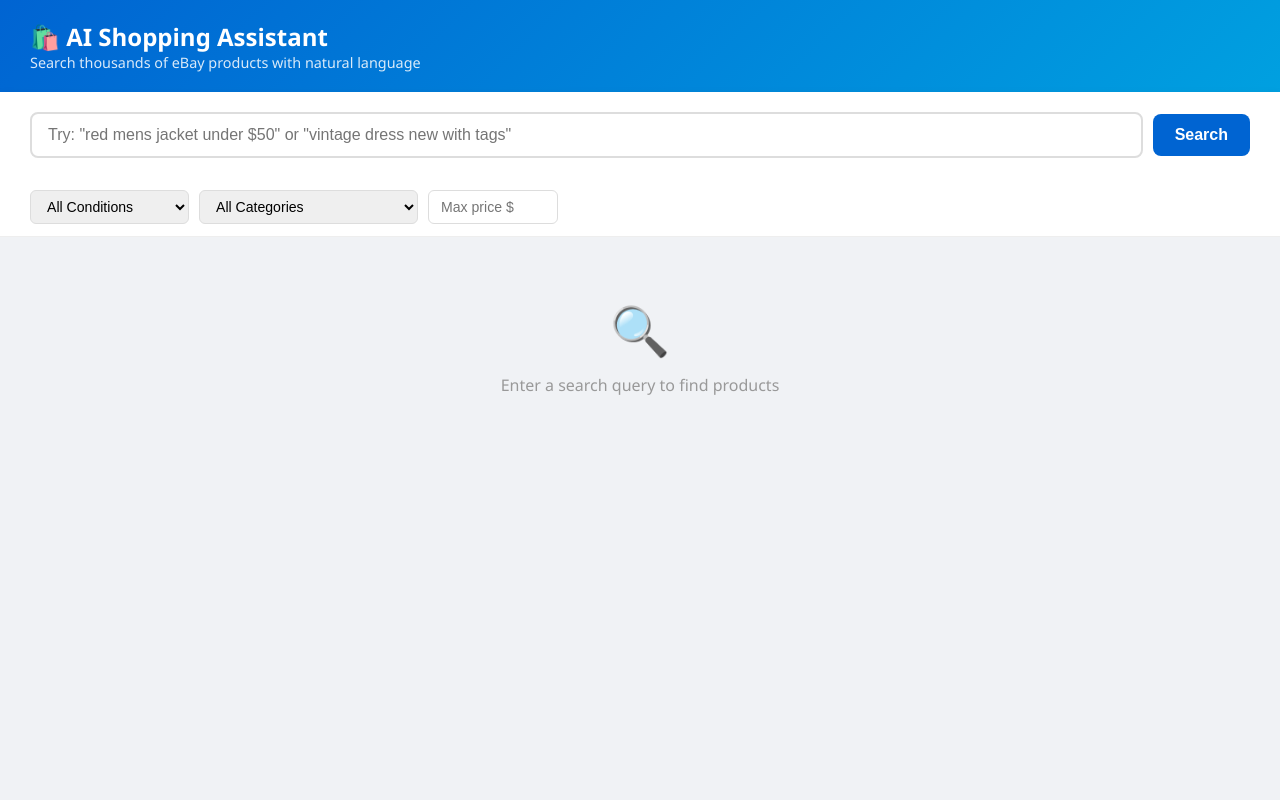
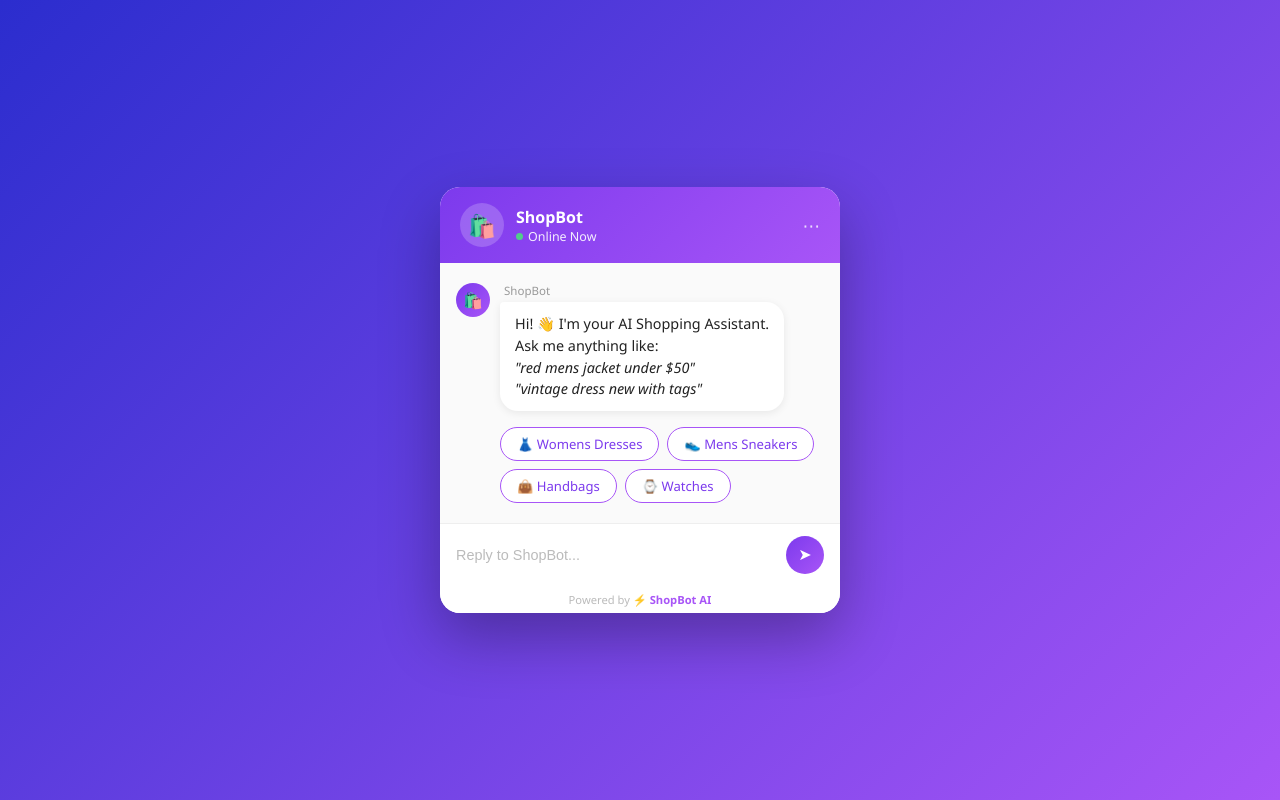
Before and after one commit to imranrafique9898-stack/ecommerce-dashboard, a Flask app: template assistant/templates/index.html in a window 1280 px wide. Run offline with Flask 3, Linux system fonts and the light colour scheme; the template is opened without the code that fills it, so the values that code supplies are empty.

Commit message:
Redesign: chat bubble UI with product cards and Buy Now links

```diff
--- a/assistant/templates/index.html
+++ b/assistant/templates/index.html
@@ -1,183 +1,366 @@
 <!DOCTYPE html>
 <html lang="en">
 <head>
-  <meta charset="UTF-8" />
+  <meta charset="UTF-8"/>
   <meta name="viewport" content="width=device-width, initial-scale=1.0"/>
-  <title>AI Shopping Assistant</title>
+  <title>ShopBot</title>
   <style>
     * { box-sizing: border-box; margin: 0; padding: 0; }
-    body { font-family: 'Segoe UI', sans-serif; background: #f0f2f5; color: #222; }
 
-    header {
-      background: linear-gradient(135deg, #0064d2, #00a0e0);
-      color: white; padding: 20px 30px;
-      display: flex; align-items: center; gap: 14px;
+    body {
+      min-height: 100vh;
+      background: linear-gradient(135deg, #2b2dce 0%, #a855f7 100%);
+      display: flex; align-items: center; justify-content: center;
+      font-family: 'Segoe UI', sans-serif;
     }
-    header h1 { font-size: 1.5rem; font-weight: 700; }
-    header p  { font-size: 0.9rem; opacity: 0.85; }
 
-    .search-bar {
-      background: white; padding: 20px 30px;
+    /* ── CHAT WINDOW ── */
+    .chat-window {
+      width: 400px;
+      max-height: 90vh;
+      background: #fff;
+      border-radius: 20px;
+      box-shadow: 0 24px 60px rgba(0,0,0,0.3);
+      display: flex;
+      flex-direction: column;
+      overflow: hidden;
+    }
+
+    /* ── HEADER ── */
+    .chat-header {
+      background: linear-gradient(135deg, #7c3aed, #a855f7);
+      padding: 16px 20px;
+      display: flex;
+      align-items: center;
+      gap: 12px;
+      color: white;
+    }
+    .bot-avatar {
+      width: 44px; height: 44px;
+      background: rgba(255,255,255,0.2);
+      border-radius: 50%;
+      display: flex; align-items: center; justify-content: center;
+      font-size: 1.4rem;
+      flex-shrink: 0;
+    }
+    .bot-info h2 { font-size: 1rem; font-weight: 700; }
+    .bot-status  { font-size: 0.78rem; opacity: 0.9; display: flex; align-items: center; gap: 5px; }
+    .dot { width: 7px; height: 7px; background: #4ade80; border-radius: 50%; }
+    .header-actions { margin-left: auto; display: flex; gap: 10px; opacity: 0.8; cursor: pointer; font-size: 1.1rem; }
+
+    /* ── MESSAGES ── */
+    .chat-body {
+      flex: 1;
+      overflow-y: auto;
+      padding: 20px 16px;
+      display: flex;
+      flex-direction: column;
+      gap: 16px;
+      background: #fafafa;
+    }
+    .chat-body::-webkit-scrollbar { width: 4px; }
+    .chat-body::-webkit-scrollbar-thumb { background: #ddd; border-radius: 4px; }
+
+    /* Bot message row */
+    .msg-row { display: flex; gap: 10px; align-items: flex-start; }
+    .msg-row.user { flex-direction: row-reverse; }
+
+    .msg-avatar {
+      width: 34px; height: 34px;
+      background: linear-gradient(135deg, #7c3aed, #a855f7);
+      border-radius: 50%;
+      display: flex; align-items: center; justify-content: center;
+      font-size: 1rem; color: white; flex-shrink: 0;
+    }
+
+    .msg-content { display: flex; flex-direction: column; gap: 4px; max-width: 80%; }
+    .msg-label   { font-size: 0.72rem; color: #999; padding-left: 4px; }
+
+    .bubble {
+      padding: 11px 15px;
+      border-radius: 18px;
+      font-size: 0.9rem;
+      line-height: 1.5;
+    }
+    .bubble.bot  {
+      background: white;
+      color: #222;
+      border-top-left-radius: 4px;
       box-shadow: 0 2px 8px rgba(0,0,0,0.08);
-      display: flex; gap: 10px; align-items: center;
     }
-    .search-bar input {
-      flex: 1; padding: 12px 16px; font-size: 1rem;
-      border: 2px solid #ddd; border-radius: 8px; outline: none;
-      transition: border 0.2s;
+    .bubble.user {
+      background: linear-gradient(135deg, #7c3aed, #a855f7);
+      color: white;
+      border-top-right-radius: 4px;
+      align-self: flex-end;
     }
-    .search-bar input:focus { border-color: #0064d2; }
-    .search-bar button {
-      padding: 12px 22px; font-size: 1rem; border: none;
-      border-radius: 8px; cursor: pointer; font-weight: 600;
-      transition: background 0.2s;
+
+    /* Quick reply chips */
+    .chips { display: flex; flex-wrap: wrap; gap: 8px; padding-left: 44px; }
+    .chip {
+      padding: 7px 16px;
+      border: 1.5px solid #a855f7;
+      border-radius: 20px;
+      font-size: 0.82rem;
+      color: #7c3aed;
+      cursor: pointer;
+      background: white;
+      transition: all 0.2s;
     }
-    #searchBtn  { background: #0064d2; color: white; }
-    #searchBtn:hover { background: #0052b0; }
-    #voiceBtn   { background: #e8f0fe; color: #0064d2; font-size: 1.3rem; padding: 12px 16px; }
-    #voiceBtn.listening { background: #ff4444; color: white; animation: pulse 1s infinite; }
+    .chip:hover { background: #7c3aed; color: white; }
+
+    /* ── PRODUCT CARDS ── */
+    .products-row {
+      display: flex;
+      gap: 10px;
+      overflow-x: auto;
+      padding: 4px 0 4px 44px;
+      scrollbar-width: thin;
+    }
+    .products-row::-webkit-scrollbar { height: 4px; }
+    .products-row::-webkit-scrollbar-thumb { background: #ddd; border-radius: 4px; }
+
+    .product-card {
+      min-width: 160px; max-width: 160px;
+      background: white;
+      border-radius: 14px;
+      box-shadow: 0 2px 12px rgba(0,0,0,0.1);
+      overflow: hidden;
+      flex-shrink: 0;
+      display: flex;
+      flex-direction: column;
+      transition: transform 0.2s;
+    }
+    .product-card:hover { transform: translateY(-3px); }
+
+    .product-card img {
+      width: 100%; height: 120px;
+      object-fit: cover; background: #f0f0f0;
+    }
+    .product-card .no-img {
+      width: 100%; height: 120px;
+      background: #f0f2f5;
+      display: flex; align-items: center; justify-content: center;
+      font-size: 2rem; color: #ccc;
+    }
+    .product-info { padding: 8px 10px; flex: 1; }
+    .product-name {
+      font-size: 0.75rem; font-weight: 600; color: #222;
+      display: -webkit-box; -webkit-line-clamp: 2;
+      -webkit-box-orient: vertical; overflow: hidden;
+      line-height: 1.3; margin-bottom: 4px;
+    }
+    .product-price { font-size: 0.9rem; font-weight: 700; color: #7c3aed; }
+    .product-cond  { font-size: 0.68rem; color: #888; margin-top: 2px; }
+    .product-rating { font-size: 0.68rem; color: #f59e0b; margin-top: 2px; }
+
+    .buy-btn {
+      display: block;
+      margin: 0 10px 10px;
+      padding: 7px;
+      background: linear-gradient(135deg, #7c3aed, #a855f7);
+      color: white;
+      text-align: center;
+      border-radius: 8px;
+      text-decoration: none;
+      font-size: 0.78rem;
+      font-weight: 700;
+      transition: opacity 0.2s;
+    }
+    .buy-btn:hover { opacity: 0.85; }
+
+    /* ── TYPING INDICATOR ── */
+    .typing { display: flex; gap: 5px; align-items: center; padding: 10px 14px; }
+    .typing span {
+      width: 8px; height: 8px; background: #a855f7;
+      border-radius: 50%; animation: bounce 1.2s infinite;
+    }
+    .typing span:nth-child(2) { animation-delay: 0.2s; }
+    .typing span:nth-child(3) { animation-delay: 0.4s; }
+    @keyframes bounce { 0%,60%,100%{transform:translateY(0)} 30%{transform:translateY(-6px)} }
+
+    /* ── INPUT BAR ── */
+    .chat-footer {
+      padding: 12px 16px;
+      border-top: 1px solid #eee;
+      background: white;
+      display: flex;
+      gap: 8px;
+      align-items: center;
+    }
+    .chat-footer input {
+      flex: 1;
+      border: none;
+      outline: none;
+      font-size: 0.9rem;
+      color: #333;
+      background: transparent;
+    }
+    .chat-footer input::placeholder { color: #bbb; }
+
+    .send-btn, .voice-btn {
+      width: 38px; height: 38px;
+      border: none; border-radius: 50%;
+      cursor: pointer;
+      display: flex; align-items: center; justify-content: center;
+      font-size: 1rem;
+      transition: all 0.2s;
+    }
+    .send-btn  { background: linear-gradient(135deg, #7c3aed, #a855f7); color: white; }
+    .send-btn:hover { opacity: 0.85; }
+    .voice-btn { background: #f3e8ff; color: #7c3aed; }
+    .voice-btn.listening { background: #ef4444; color: white; animation: pulse 1s infinite; }
     @keyframes pulse { 0%,100%{opacity:1} 50%{opacity:0.6} }
 
-    .summary-bar {
-      background: #e8f4fd; border-left: 4px solid #0064d2;
-      padding: 12px 30px; font-size: 0.95rem; color: #333;
-      display: none;
-    }
-
-    .filters {
-      padding: 12px 30px; display: flex; gap: 10px; flex-wrap: wrap;
-      background: white; border-bottom: 1px solid #eee;
-    }
-    .filters select, .filters input {
-      padding: 7px 12px; border: 1px solid #ddd; border-radius: 6px;
-      font-size: 0.88rem; outline: none;
-    }
-
-    .results-grid {
-      display: grid;
-      grid-template-columns: repeat(auto-fill, minmax(240px, 1fr));
-      gap: 18px; padding: 24px 30px;
-    }
-
-    .card {
-      background: white; border-radius: 12px;
-      box-shadow: 0 2px 10px rgba(0,0,0,0.07);
-      overflow: hidden; transition: transform 0.2s, box-shadow 0.2s;
-      display: flex; flex-direction: column;
-    }
-    .card:hover { transform: translateY(-4px); box-shadow: 0 6px 20px rgba(0,0,0,0.12); }
-
-    .card-img {
-      width: 100%; height: 200px; object-fit: cover;
-      background: #f5f5f5;
-    }
-    .card-img-placeholder {
-      width: 100%; height: 200px; background: #f0f2f5;
-      display: flex; align-items: center; justify-content: center;
-      font-size: 2.5rem; color: #ccc;
-    }
-
-    .card-body { padding: 14px; flex: 1; display: flex; flex-direction: column; gap: 6px; }
-    .card-title { font-size: 0.9rem; font-weight: 600; line-height: 1.3;
-                  display: -webkit-box; -webkit-line-clamp: 2;
-                  -webkit-box-orient: vertical; overflow: hidden; }
-    .card-price { font-size: 1.2rem; font-weight: 700; color: #0064d2; }
-    .card-original { font-size: 0.8rem; color: #999; text-decoration: line-through; }
-    .card-condition { font-size: 0.78rem; background: #e8f5e9; color: #2e7d32;
-                      padding: 2px 8px; border-radius: 20px; width: fit-content; }
-    .card-seller { font-size: 0.78rem; color: #666; margin-top: auto; }
-    .card-rating { font-size: 0.78rem; color: #f57c00; font-weight: 600; }
-
-    .card-footer { padding: 10px 14px; border-top: 1px solid #f0f0f0; }
-    .card-footer a {
-      display: block; text-align: center; padding: 8px;
-      background: #0064d2; color: white; border-radius: 6px;
-      text-decoration: none; font-size: 0.85rem; font-weight: 600;
-      transition: background 0.2s;
-    }
-    .card-footer a:hover { background: #0052b0; }
-
-    .loading { text-align: center; padding: 60px; color: #666; font-size: 1.1rem; }
-    .empty   { text-align: center; padding: 60px; color: #999; }
-    .empty span { font-size: 3rem; display: block; margin-bottom: 12px; }
-
-    .status-badge {
-      display: inline-block; padding: 2px 8px; border-radius: 20px;
-      font-size: 0.75rem; font-weight: 600; margin-left: 6px;
-    }
-    .badge-new  { background: #e8f5e9; color: #2e7d32; }
-    .badge-used { background: #fff3e0; color: #e65100; }
+    .footer-brand { font-size: 0.7rem; color: #bbb; text-align: center; padding: 6px; background: white; }
+    .footer-brand a { color: #a855f7; text-decoration: none; font-weight: 600; }
   </style>
 </head>
 <body>
 
-<header>
-  <div>
-    <h1>🛍️ AI Shopping Assistant</h1>
-    <p>Search thousands of eBay products with natural language</p>
+<div class="chat-window">
+
+  <!-- Header -->
+  <div class="chat-header">
+    <div class="bot-avatar">🛍️</div>
+    <div class="bot-info">
+      <h2>ShopBot</h2>
+      <div class="bot-status"><span class="dot"></span> Online Now</div>
+    </div>
+    <div class="header-actions">⋯</div>
   </div>
-</header>
 
-<div class="search-bar">
-  <input type="text" id="queryInput" placeholder='Try: "red mens jacket under $50" or "vintage dress new with tags"' />
-  <button id="searchBtn" onclick="doSearch()">Search</button>
-  {% if mic_available %}
-  <button id="voiceBtn" onclick="doVoice()" title="Voice search">🎤</button>
-  {% endif %}
-</div>
+  <!-- Messages -->
+  <div class="chat-body" id="chatBody">
 
-<div class="filters">
-  <select id="filterCondition" onchange="doSearch()">
-    <option value="">All Conditions</option>
-    <option value="new">New</option>
-    <option value="used">Used / Pre-owned</option>
-  </select>
-  <select id="filterCategory" onchange="doSearch()">
-    <option value="">All Categories</option>
-    <option>Womens Clothing</option>
-    <option>Mens Clothing</option>
-    <option>Womens Shoes</option>
-    <option>Mens Shoes</option>
-    <option>Womens Accessories</option>
-    <option>Mens Accessories</option>
-    <option>Womens Bags & Handbags</option>
-    <option>Kids Clothing</option>
-    <option>Baby Clothing</option>
-    <option>Vintage Clothing</option>
-    <option>Jewelry</option>
-    <option>Watches</option>
-  </select>
-  <input type="number" id="filterMaxPrice" placeholder="Max price $" style="width:130px" onchange="doSearch()" />
-</div>
+    <!-- Welcome message -->
+    <div class="msg-row">
+      <div class="msg-avatar">🛍️</div>
+      <div class="msg-content">
+        <div class="msg-label">ShopBot</div>
+        <div class="bubble bot">
+          Hi! 👋 I'm your AI Shopping Assistant.<br>
+          Ask me anything like:<br>
+          <em>"red mens jacket under $50"</em><br>
+          <em>"vintage dress new with tags"</em>
+        </div>
+      </div>
+    </div>
 
-<div class="summary-bar" id="summaryBar"></div>
+    <!-- Quick suggestion chips -->
+    <div class="chips">
+      <div class="chip" onclick="sendChip(this)">👗 Womens Dresses</div>
+      <div class="chip" onclick="sendChip(this)">👟 Mens Sneakers</div>
+      <div class="chip" onclick="sendChip(this)">👜 Handbags</div>
+      <div class="chip" onclick="sendChip(this)">⌚ Watches</div>
+    </div>
 
-<div id="resultsContainer">
-  <div class="empty"><span>🔍</span>Enter a search query to find products</div>
+  </div>
+
+  <!-- Input -->
+  <div class="chat-footer">
+    <input type="text" id="queryInput" placeholder="Reply to ShopBot..." />
+    {% if mic_available %}
+    <button class="voice-btn" id="voiceBtn" onclick="doVoice()" title="Voice search">🎤</button>
+    {% endif %}
+    <button class="send-btn" onclick="doSearch()">➤</button>
+  </div>
+
+  <div class="footer-brand">Powered by ⚡ <a href="#">ShopBot AI</a></div>
 </div>
 
 <script>
-  let lastQuery = "";
+  const chatBody = document.getElementById("chatBody");
 
   document.getElementById("queryInput").addEventListener("keydown", e => {
     if (e.key === "Enter") doSearch();
   });
 
+  function sendChip(el) {
+    document.getElementById("queryInput").value = el.textContent.replace(/^[^\w]+/, "").trim();
+    doSearch();
+  }
+
+  function scrollBottom() {
+    chatBody.scrollTop = chatBody.scrollHeight;
+  }
+
+  function addUserBubble(text) {
+    const row = document.createElement("div");
+    row.className = "msg-row user";
+    row.innerHTML = `<div class="msg-content"><div class="bubble user">${esc(text)}</div></div>`;
+    chatBody.appendChild(row);
+    scrollBottom();
+  }
+
+  function addBotBubble(html) {
+    const row = document.createElement("div");
+    row.className = "msg-row";
+    row.innerHTML = `
+      <div class="msg-avatar">🛍️</div>
+      <div class="msg-content">
+        <div class="msg-label">ShopBot</div>
+        <div class="bubble bot">${html}</div>
+      </div>`;
+    chatBody.appendChild(row);
+    scrollBottom();
+    return row;
+  }
+
+  function addTyping() {
+    const row = document.createElement("div");
+    row.className = "msg-row";
+    row.id = "typingRow";
+    row.innerHTML = `
+      <div class="msg-avatar">🛍️</div>
+      <div class="msg-content">
+        <div class="bubble bot" style="padding:10px 14px">
+          <div class="typing"><span></span><span></span><span></span></div>
+        </div>
+      </div>`;
+    chatBody.appendChild(row);
+    scrollBottom();
+  }
+
+  function removeTyping() {
+    const t = document.getElementById("typingRow");
+    if (t) t.remove();
+  }
+
+  function addProducts(results) {
+    const row = document.createElement("div");
+    row.className = "products-row";
+    results.forEach(p => {
+      const card = document.createElement("div");
+      card.className = "product-card";
+      card.innerHTML = `
+        ${p.image_url
+          ? `<img src="${esc(p.image_url)}" alt="${esc(p.product_name)}" onerror="this.style.display='none';this.nextElementSibling.style.display='flex'">`
+          : ""}
+        <div class="no-img" ${p.image_url ? 'style="display:none"' : ""}>🛍️</div>
+        <div class="product-info">
+          <div class="product-name">${esc(p.product_name)}</div>
+          <div class="product-price">${esc(p.price)}</div>
+          <div class="product-cond">${esc(p.condition)}</div>
+          ${p.seller_feedback_percent
+            ? `<div class="product-rating">⭐ ${esc(p.seller_feedback_percent)}</div>`
+            : ""}
+        </div>
+        <a class="buy-btn" href="${esc(p.product_url)}" target="_blank">🛒 Buy Now</a>`;
+      row.appendChild(card);
+    });
+    chatBody.appendChild(row);
+    scrollBottom();
+  }
+
   async function doSearch() {
-    let query = document.getElementById("queryInput").value.trim();
-    const condition = document.getElementById("filterCondition").value;
-    const category  = document.getElementById("filterCategory").value;
-    const maxPrice  = document.getElementById("filterMaxPrice").value;
-
+    const input = document.getElementById("queryInput");
+    const query = input.value.trim();
     if (!query) return;
 
-    // Append filters to query naturally
-    if (condition) query += " " + condition;
-    if (maxPrice)  query += " under $" + maxPrice;
-
-    lastQuery = query;
-    document.getElementById("resultsContainer").innerHTML =
-      '<div class="loading">🔍 Searching for <strong>' + escHtml(query) + '</strong>...</div>';
+    input.value = "";
+    addUserBubble(query);
+    addTyping();
 
     try {
       const res  = await fetch("/search", {
@@ -186,74 +369,33 @@
         body: JSON.stringify({query})
       });
       const data = await res.json();
+      removeTyping();
 
       if (data.error) {
-        showEmpty("Error: " + data.error);
+        addBotBubble("Sorry, something went wrong. Please try again.");
         return;
       }
 
-      // Filter by category client-side
-      let results = data.results;
-      if (category) {
-        results = results.filter(r => r.category === category);
+      addBotBubble(esc(data.summary));
+
+      if (data.results && data.results.length) {
+        addProducts(data.results);
+      } else {
+        addBotBubble("I couldn't find any products for that. Try a different search! 🔍");
       }
 
-      document.getElementById("summaryBar").style.display = "block";
-      document.getElementById("summaryBar").textContent   = data.summary;
-
-      renderResults(results);
     } catch(e) {
-      showEmpty("Search failed. Please try again.");
+      removeTyping();
+      addBotBubble("Connection error. Please try again.");
     }
-  }
-
-  function renderResults(results) {
-    if (!results.length) {
-      showEmpty("No products found. Try a different search.");
-      return;
-    }
-
-    const grid = document.createElement("div");
-    grid.className = "results-grid";
-
-    results.forEach(p => {
-      const condClass = (p.condition||"").toLowerCase().includes("new") ? "badge-new" : "badge-used";
-      const card = document.createElement("div");
-      card.className = "card";
-      card.innerHTML = `
-        ${p.image_url
-          ? `<img class="card-img" src="${escHtml(p.image_url)}" alt="${escHtml(p.product_name)}" onerror="this.style.display='none';this.nextElementSibling.style.display='flex'">`
-          : ""}
-        <div class="card-img-placeholder" ${p.image_url ? 'style="display:none"' : ""}>🛍️</div>
-        <div class="card-body">
-          <div class="card-title">${escHtml(p.product_name)}</div>
-          <div>
-            <span class="card-price">${escHtml(p.price)}</span>
-            ${p.original_price ? `<span class="card-original">${escHtml(p.original_price)}</span>` : ""}
-          </div>
-          ${p.condition ? `<div class="card-condition status-badge ${condClass}">${escHtml(p.condition)}</div>` : ""}
-          <div class="card-seller">
-            👤 ${escHtml(p.seller_name || "Unknown")}
-            ${p.seller_feedback_percent
-              ? `<span class="card-rating">⭐ ${escHtml(p.seller_feedback_percent)}</span>`
-              : ""}
-          </div>
-          <div class="card-seller">📍 ${escHtml(p.seller_location || "")}</div>
-        </div>
-        <div class="card-footer">
-          <a href="${escHtml(p.product_url)}" target="_blank">View on eBay →</a>
-        </div>`;
-      grid.appendChild(card);
-    });
-
-    document.getElementById("resultsContainer").innerHTML = "";
-    document.getElementById("resultsContainer").appendChild(grid);
   }
 
   async function doVoice() {
     const btn = document.getElementById("voiceBtn");
+    if (!btn) return;
     btn.classList.add("listening");
     btn.textContent = "🔴";
+    addBotBubble("🎤 Listening... speak now!");
 
     try {
       const res  = await fetch("/voice", {method: "POST"});
@@ -262,24 +404,20 @@
         document.getElementById("queryInput").value = data.text;
         doSearch();
       } else {
-        alert(data.error || "Could not understand. Please try again.");
+        addBotBubble("Sorry, I couldn't hear that. Please try again. 🎤");
       }
     } catch(e) {
-      alert("Voice input failed.");
+      addBotBubble("Voice input failed. Please type your query.");
     } finally {
       btn.classList.remove("listening");
       btn.textContent = "🎤";
     }
   }
 
-  function showEmpty(msg) {
-    document.getElementById("resultsContainer").innerHTML =
-      `<div class="empty"><span>😕</span>${escHtml(msg)}</div>`;
-  }
-
-  function escHtml(str) {
-    return String(str||"").replace(/&/g,"&amp;").replace(/</g,"&lt;")
-                          .replace(/>/g,"&gt;").replace(/"/g,"&quot;");
+  function esc(str) {
+    return String(str||"")
+      .replace(/&/g,"&amp;").replace(/</g,"&lt;")
+      .replace(/>/g,"&gt;").replace(/"/g,"&quot;");
   }
 </script>
 </body>
```
